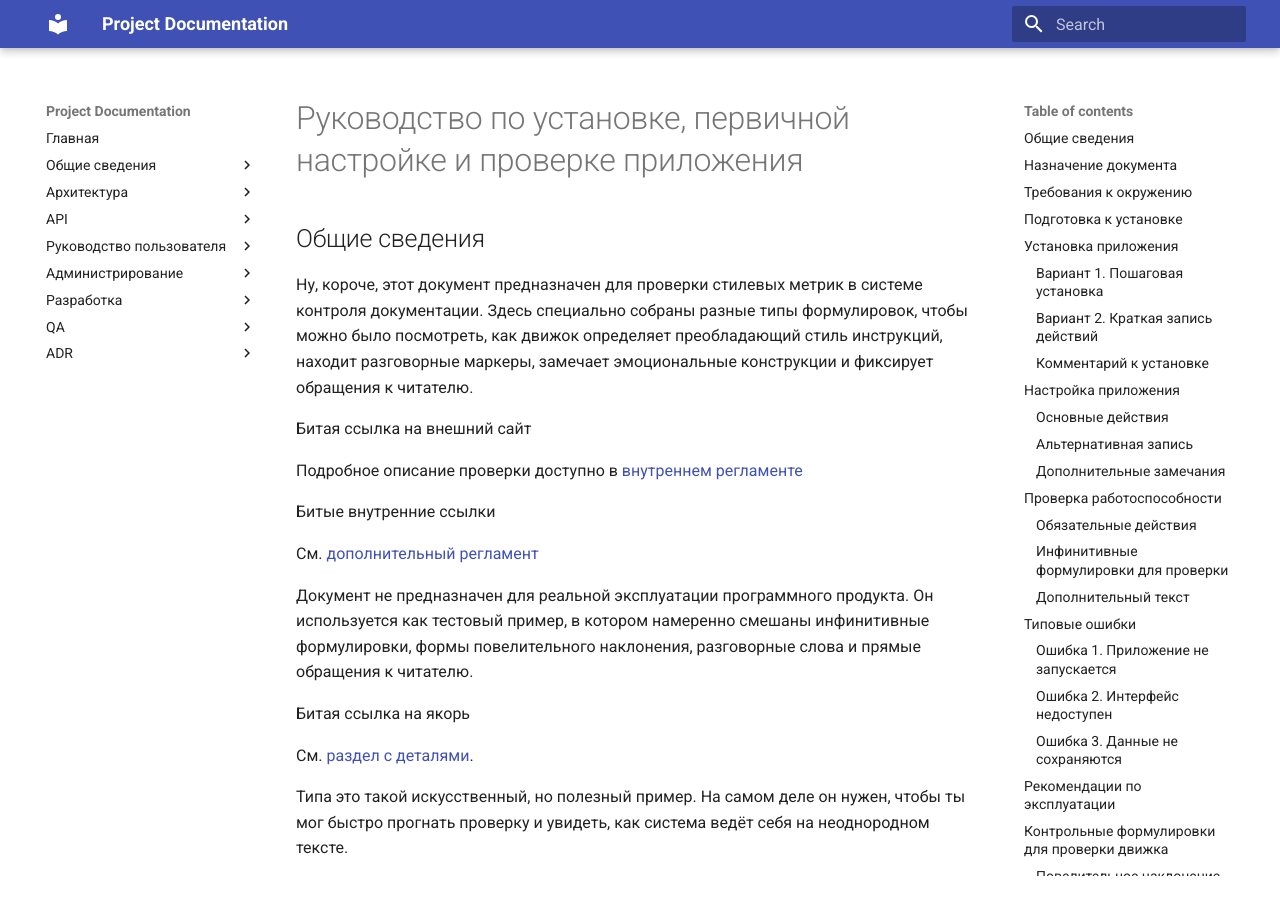
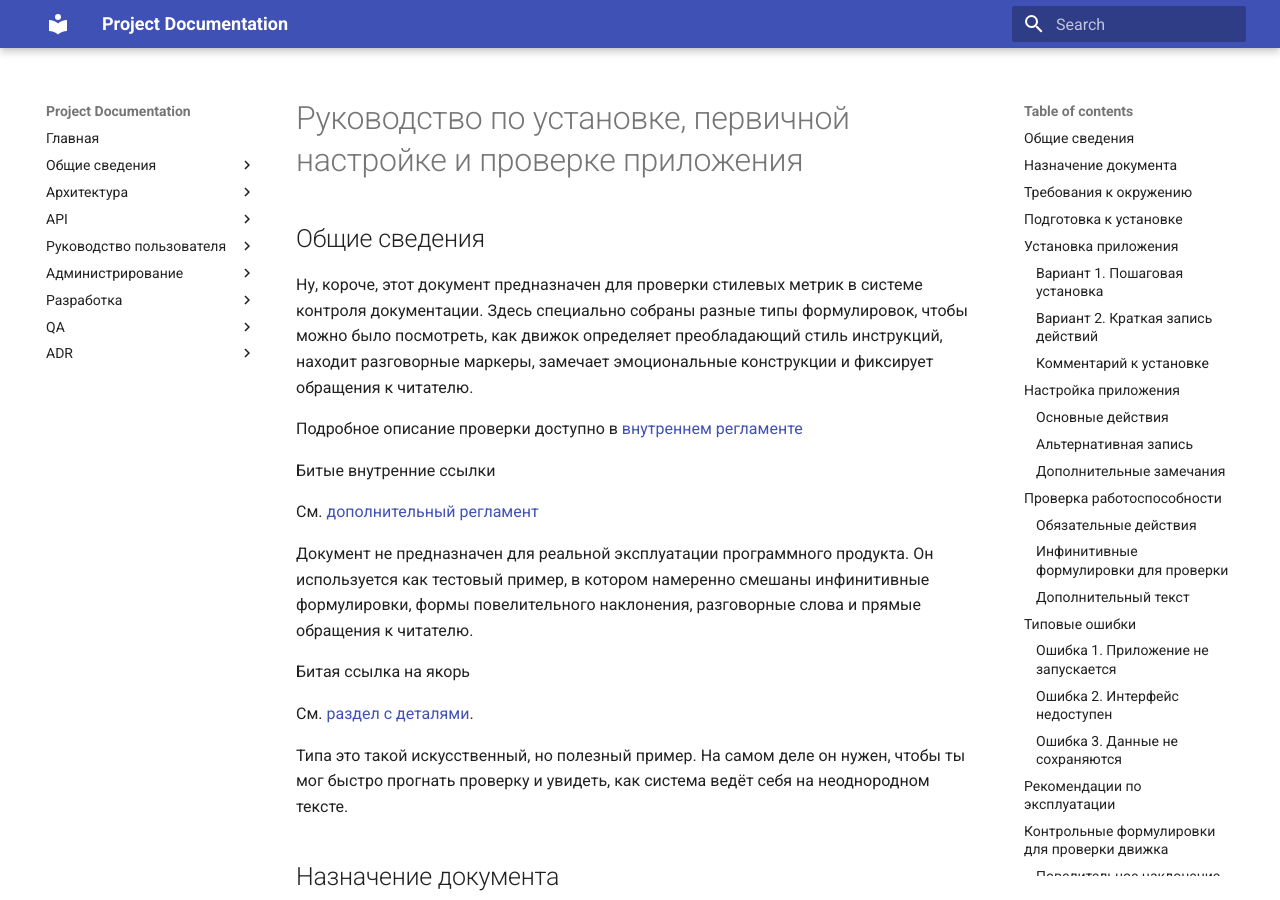
Before and after one commit to techwri/Demo, an MkDocs documentation site: the page built from docs/architecture/test_style.md, in a window 1280 px wide and 900 px high. Built offline with MkDocs 1.6.1 and Material for MkDocs 9.7.7, drawn with Linux system fonts in a browser that asks for light colours.

Commit message:
Update test_style.md

```diff
--- a/docs/architecture/test_style.md
+++ b/docs/architecture/test_style.md
@@ -4,7 +4,6 @@
 
 Ну, короче, этот документ предназначен для проверки стилевых метрик в системе контроля документации. Здесь специально собраны разные типы формулировок, чтобы можно было посмотреть, как движок определяет преобладающий стиль инструкций, находит разговорные маркеры, замечает эмоциональные конструкции и фиксирует обращения к читателю.
 
-Битая ссылка на внешний сайт
 
 Подробное описание проверки доступно в [внутреннем регламенте](https://docs.example.invalid/test-app/checklist)
 
```
